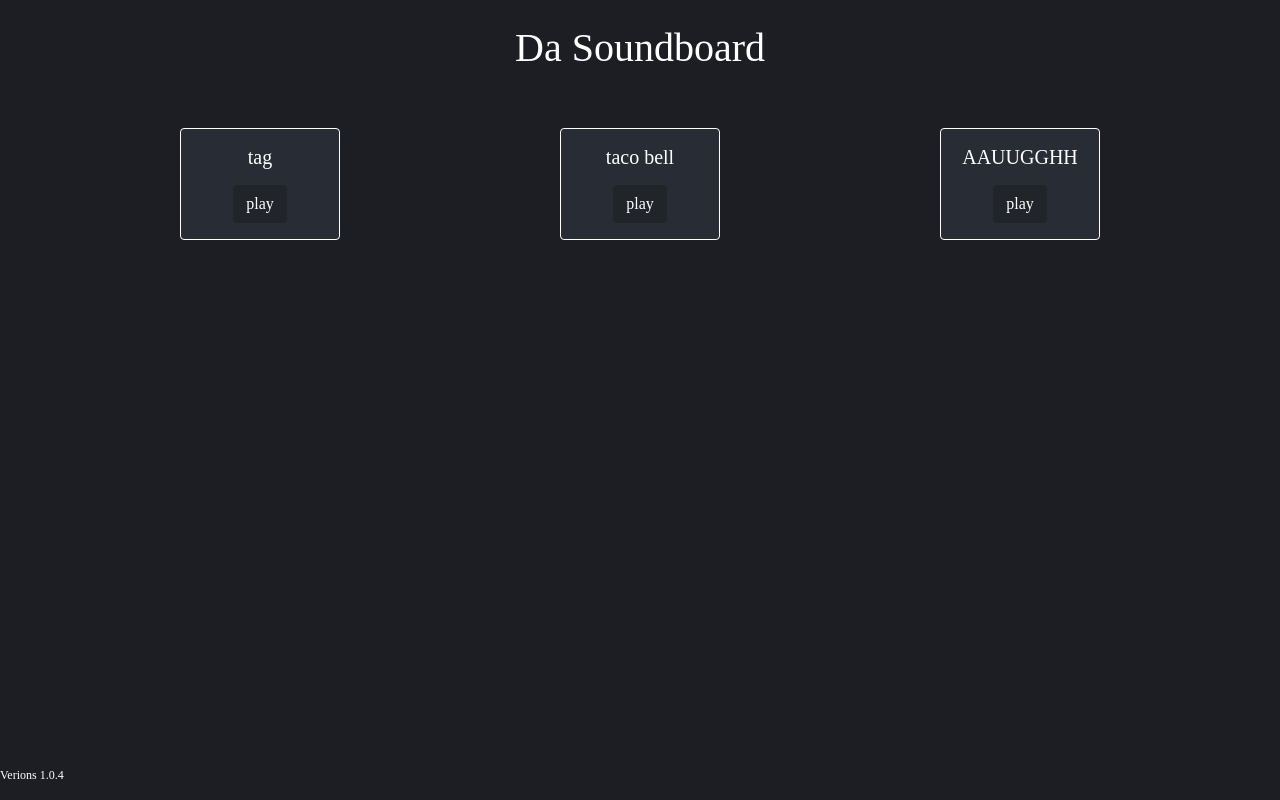
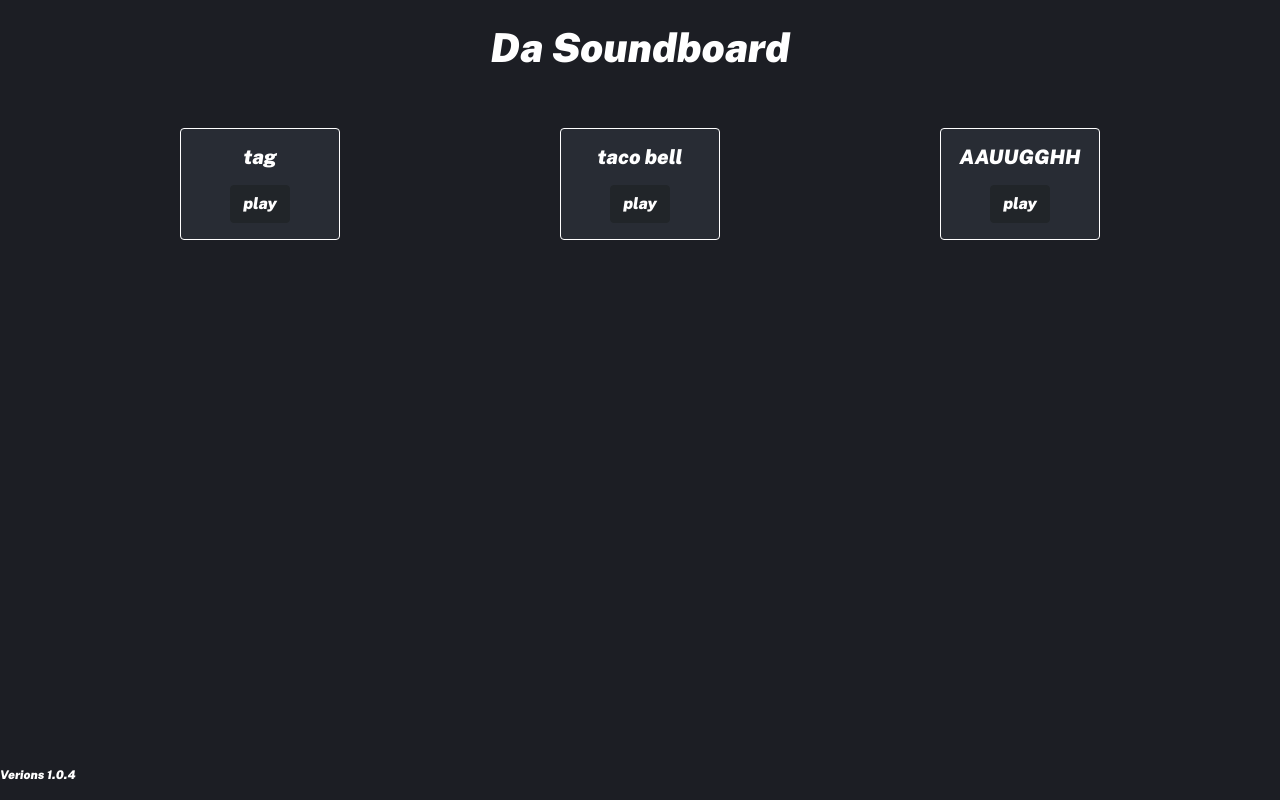
Before and after one commit to 3jsimba/dasoundboard, a React (Create React App) app: page / in a window 1280 px wide. Built offline with nearby package versions, Linux system fonts and the light colour scheme; no server answers.

Commit message:
fix font imports

```diff
--- a/src/index.css
+++ b/src/index.css
@@ -13,7 +13,7 @@ code {
 }
 
 /* add publc sans as a font famliy */
-@font-face{
+@font-face {
   font-family: 'Public Sans';
-  src: url('../fonts/PublicSans-BlackOtalic.ttf');
+  src: url('./fonts/publicSans/PublicSans-BlackItalic.ttf');
 }
--- a/src/index.js
+++ b/src/index.js
@@ -1,7 +1,7 @@
 import React from 'react';
 import ReactDOM from 'react-dom/client';
 import App from './App';
-import '../public/fonts/publicSans/PublicSans-BlackItalic.ttf';
+import './index.css'
 import './custom.scss';
 
 const root = ReactDOM.createRoot(document.getElementById('root'));
```
